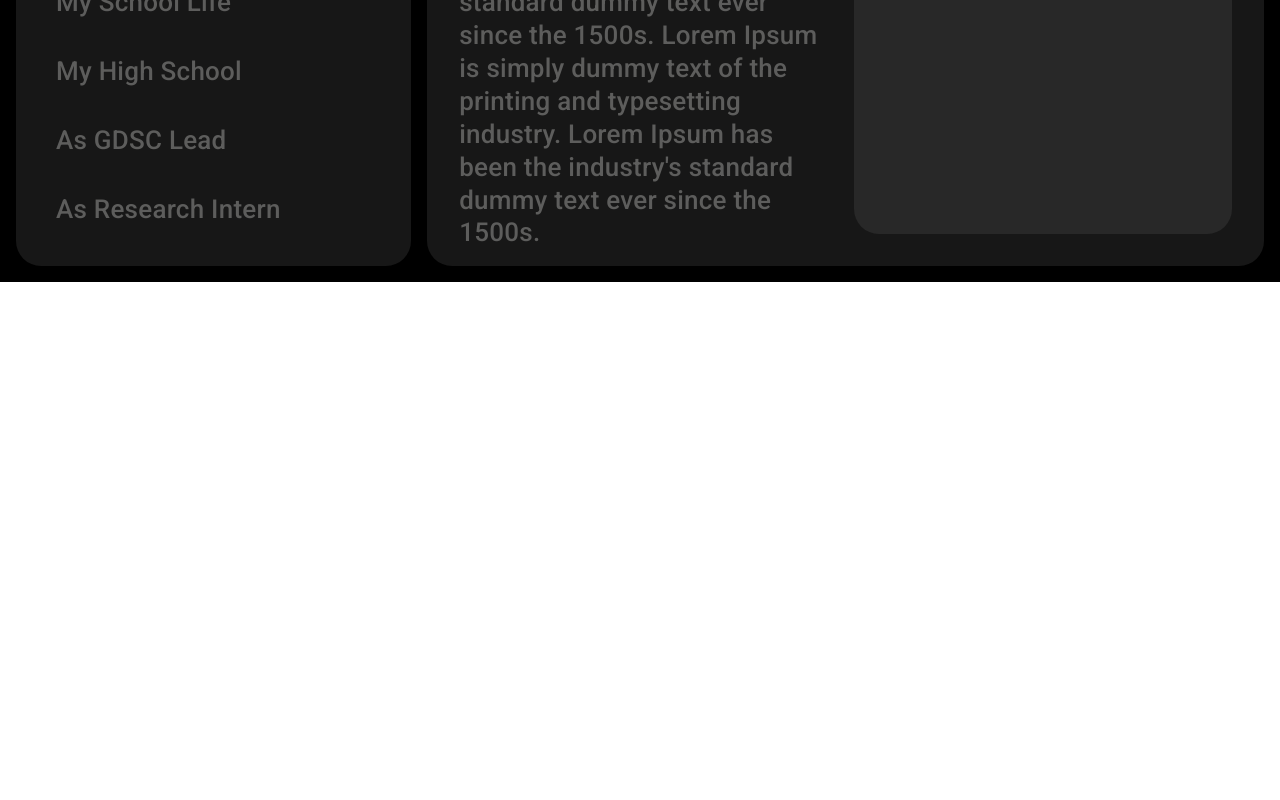
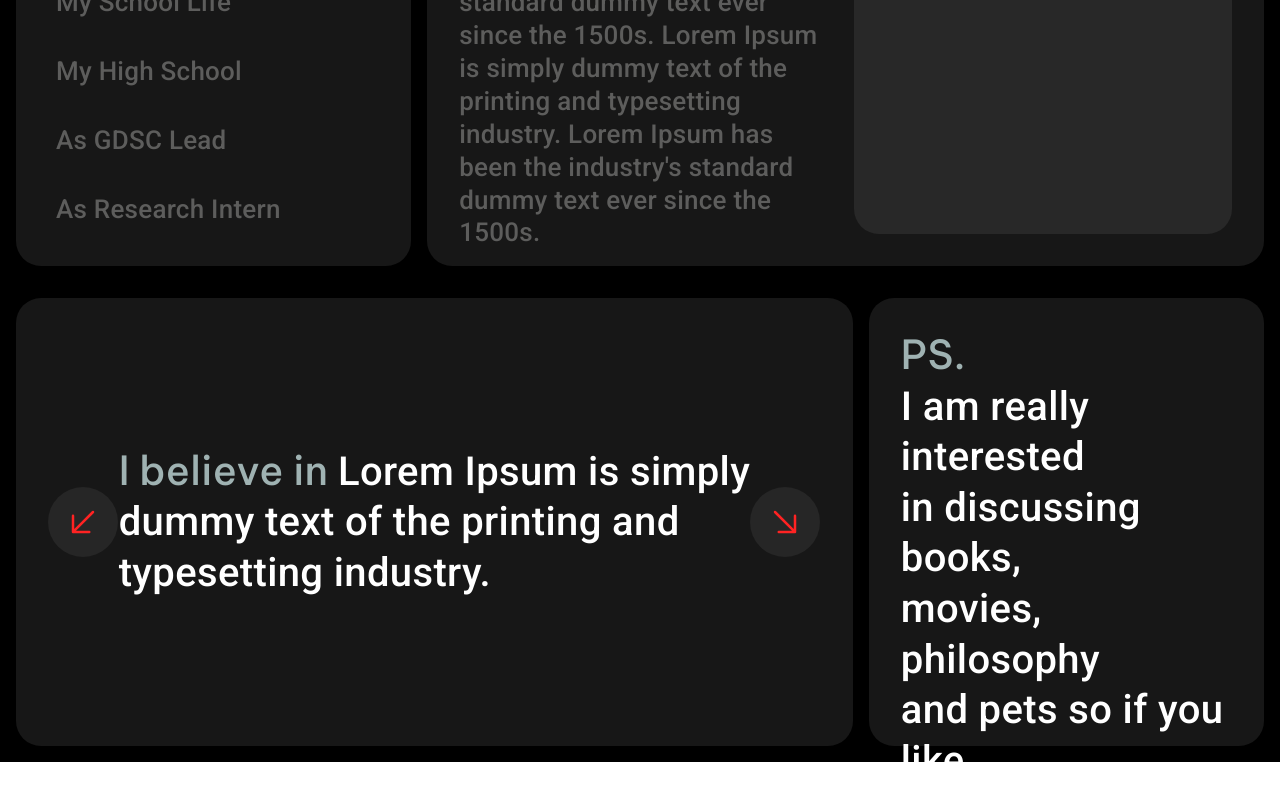
Before and after one commit to gurashish18/suraj-discord, a React (Create React App) app: page / in a window 1280 px wide. Shown: the part 911-1711 px from the top of the page. Before the commit the page ends 1193 px from the top, so only its background shows below. Built offline with nearby package versions, Linux system fonts and the light colour scheme.

Commit message:
interest section

```diff
--- a/src/pages/Main.js
+++ b/src/pages/Main.js
@@ -1,6 +1,7 @@
 /** @format */
 
 import React from "react";
+import Interest from "../sections/Interest";
 import Me from "../sections/Me";
 import MyStory from "../sections/MyStory";
 
@@ -9,6 +10,7 @@ const Main = () => {
 		<>
 			<Me />
 			<MyStory />
+			<Interest />
 		</>
 	);
 };
--- /dev/null
+++ b/src/sections/Interest.js
@@ -0,0 +1,94 @@
+/** @format */
+
+import { Stack, Typography, IconButton } from "@mui/material";
+import { ArrowDownLeft, ArrowDownRight } from "@phosphor-icons/react";
+import React from "react";
+
+const Interest = () => {
+	return (
+		<Stack
+			display={"flex"}
+			flexDirection={"row"}
+			height={"480px"}
+			p={2}
+			gap={2}
+			sx={{ backgroundColor: "#000000" }}
+		>
+			<Stack
+				flex={0.7}
+				display={"flex"}
+				alignItems={"center"}
+				justifyContent={"space-evenly"}
+				flexDirection={"row"}
+				height={"100%"}
+				width={"100%"}
+				sx={{ backgroundColor: "#171717", borderRadius: "25px" }}
+				p={4}
+			>
+				<IconButton
+					p={2}
+					sx={{
+						backgroundColor: "#262626",
+						borderRadius: "50px",
+						height: "70px",
+						width: "70px",
+					}}
+				>
+					<ArrowDownLeft size={40} color={"#FF2323"} />
+				</IconButton>
+				<Typography
+					sx={{
+						fontSize: "40px",
+						fontWeight: 500,
+						lineHeight: "50.6px",
+						color: "#FFFFFF",
+					}}
+				>
+					<span style={{ fontweight: 700, color: "#9FB2B2" }}>
+						I believe in{" "}
+					</span>
+					Lorem Ipsum is simply <br /> dummy text of the printing and <br />
+					typesetting industry.
+				</Typography>
+				<IconButton
+					p={2}
+					sx={{
+						backgroundColor: "#262626",
+						borderRadius: "50px",
+						height: "70px",
+						width: "70px",
+					}}
+				>
+					<ArrowDownRight size={40} color={"#FF2323"} />
+				</IconButton>
+			</Stack>
+			<Stack
+				flex={0.3}
+				display={"flex"}
+				flexDirection={"column"}
+				justifyContent={"space-between"}
+				height={"100%"}
+				width={"100%"}
+				sx={{ backgroundColor: "#171717", borderRadius: "25px" }}
+				p={4}
+			>
+				<Typography
+					sx={{
+						fontSize: "40px",
+						fontWeight: 500,
+						lineHeight: "50.6px",
+						color: "#FFFFFF",
+					}}
+				>
+					<span style={{ fontweight: 700, color: "#9FB2B2" }}>PS.</span>
+					<br /> I am really interested <br /> in discussing books, <br />{" "}
+					movies, philosophy <br /> and pets so if you like <br /> any one of
+					those,
+					<br /> we'll be good to go.
+				</Typography>
+			</Stack>
+		</Stack>
+	);
+};
+
+export default Interest;
```
